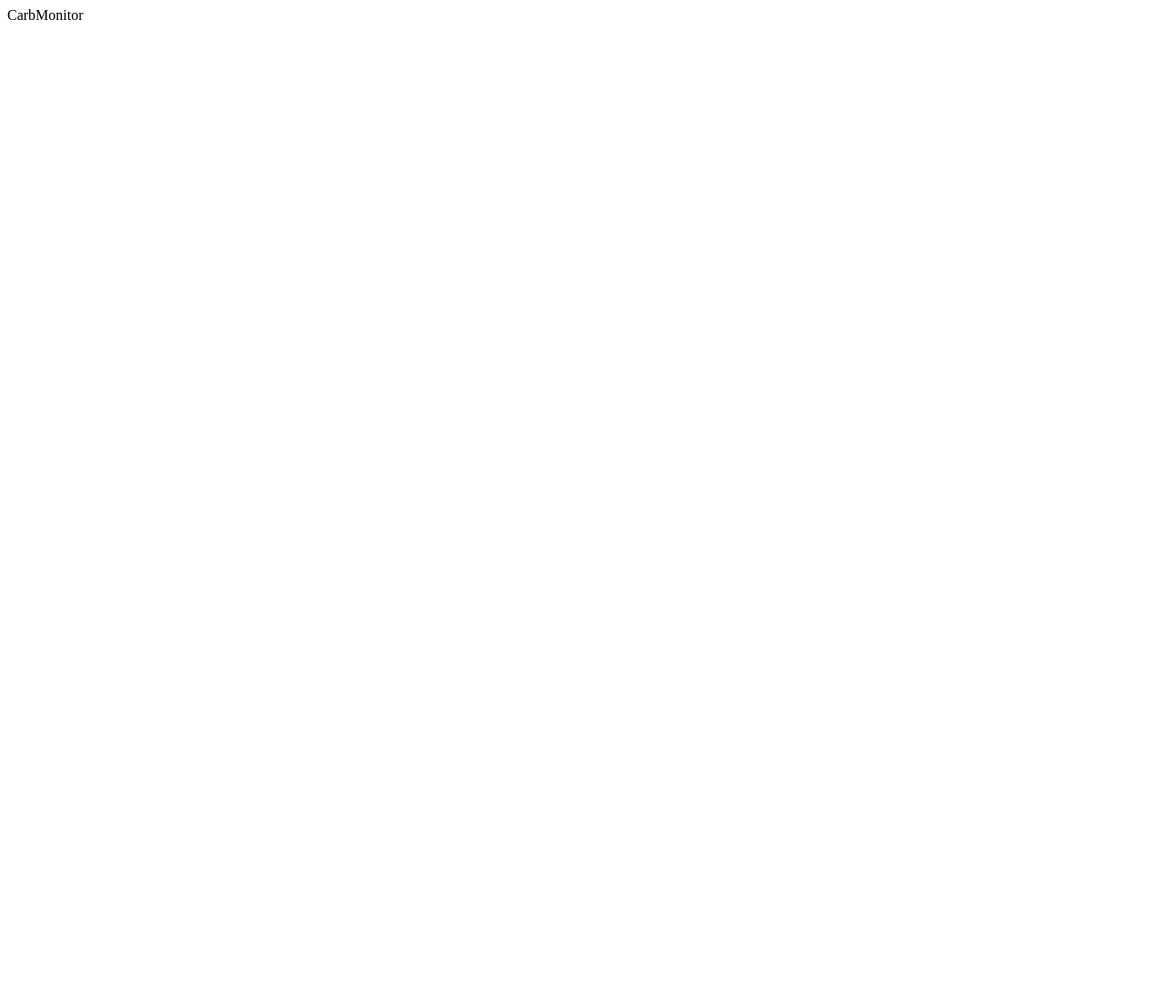
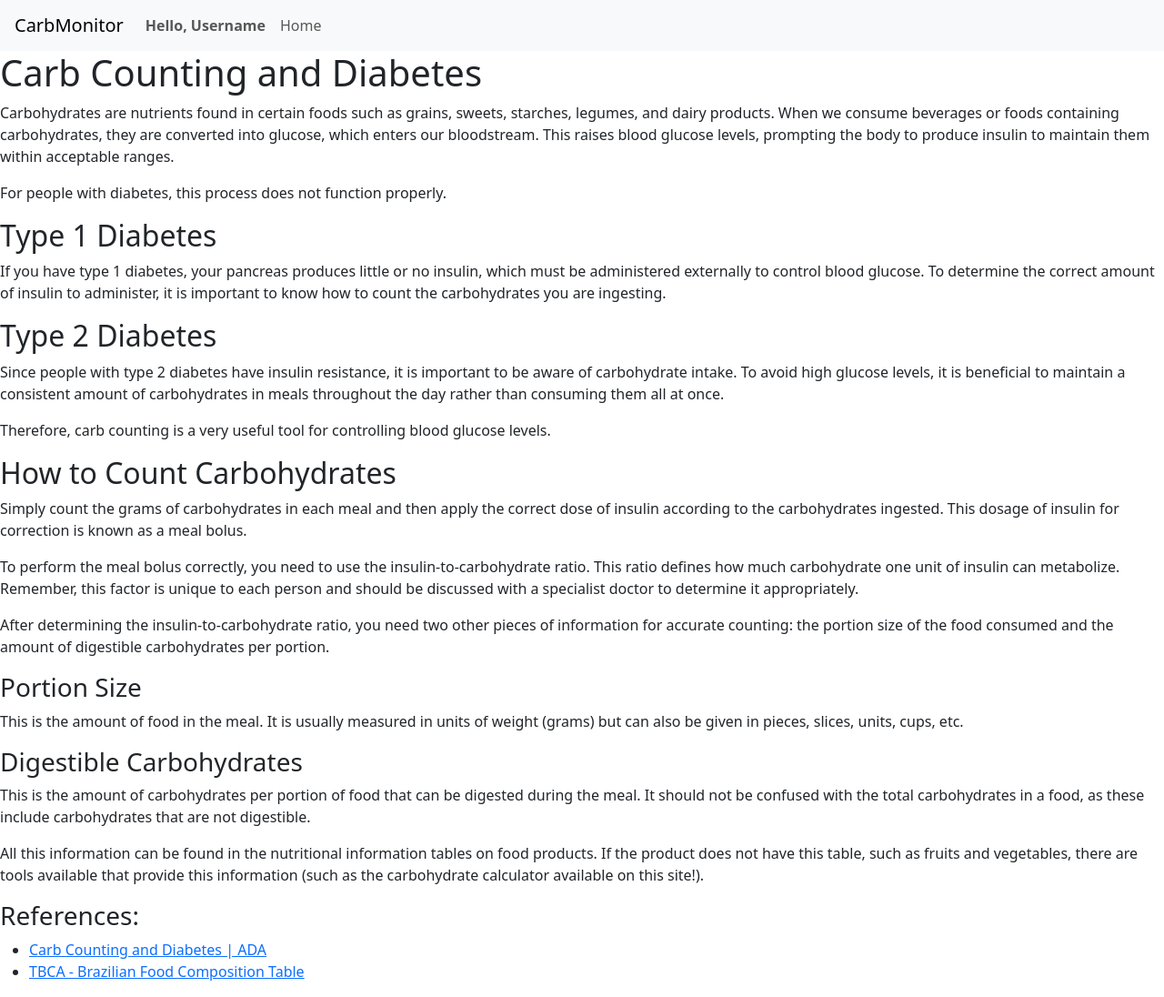
Before and after one commit to JadirXavier/CarbMonitor, a Django app: page / in a window 1280 px wide. Before the commit the page is almost empty. Shown: the whole page at 91% size. Before the commit the page ends 22 px from the top, so only its background shows below. Run offline with Django 5.2, Linux system fonts and the light colour scheme.

Commit message:
Added layout.html, fixed wrong urls

```diff
--- a/djangoapp/carbmonitor/templates/carbmonitor/index.html
+++ b/djangoapp/carbmonitor/templates/carbmonitor/index.html
@@ -1,11 +1,28 @@
-<!DOCTYPE html>
-<html lang="en">
-<head>
-    <meta charset="UTF-8">
-    <meta name="viewport" content="width=device-width, initial-scale=1.0">
-    <title>CarbMonitor</title>
-</head>
-<body>
-    CarbMonitor
-</body>
-</html>
+{% extends "carbmonitor/layout.html" %}
+
+{% block title %}Home{% endblock %}
+
+{% block body %}
+<h1>Carb Counting and Diabetes</h1>
+    <p>Carbohydrates are nutrients found in certain foods such as grains, sweets, starches, legumes, and dairy products. When we consume beverages or foods containing carbohydrates, they are converted into glucose, which enters our bloodstream. This raises blood glucose levels, prompting the body to produce insulin to maintain them within acceptable ranges.</p>
+    <p>For people with diabetes, this process does not function properly.</p>
+    <h2>Type 1 Diabetes</h2>
+    <p>If you have type 1 diabetes, your pancreas produces little or no insulin, which must be administered externally to control blood glucose. To determine the correct amount of insulin to administer, it is important to know how to count the carbohydrates you are ingesting.</p>
+    <h2>Type 2 Diabetes</h2>
+    <p>Since people with type 2 diabetes have insulin resistance, it is important to be aware of carbohydrate intake. To avoid high glucose levels, it is beneficial to maintain a consistent amount of carbohydrates in meals throughout the day rather than consuming them all at once.</p>
+    <p>Therefore, carb counting is a very useful tool for controlling blood glucose levels.</p>
+    <h2>How to Count Carbohydrates</h2>
+    <p>Simply count the grams of carbohydrates in each meal and then apply the correct dose of insulin according to the carbohydrates ingested. This dosage of insulin for correction is known as a meal bolus.</p>
+    <p>To perform the meal bolus correctly, you need to use the insulin-to-carbohydrate ratio. This ratio defines how much carbohydrate one unit of insulin can metabolize. Remember, this factor is unique to each person and should be discussed with a specialist doctor to determine it appropriately.</p>
+    <p>After determining the insulin-to-carbohydrate ratio, you need two other pieces of information for accurate counting: the portion size of the food consumed and the amount of digestible carbohydrates per portion.</p>
+    <h3>Portion Size</h3>
+    <p>This is the amount of food in the meal. It is usually measured in units of weight (grams) but can also be given in pieces, slices, units, cups, etc.</p>
+    <h3>Digestible Carbohydrates</h3>
+    <p>This is the amount of carbohydrates per portion of food that can be digested during the meal. It should not be confused with the total carbohydrates in a food, as these include carbohydrates that are not digestible.</p>
+    <p>All this information can be found in the nutritional information tables on food products. If the product does not have this table, such as fruits and vegetables, there are tools available that provide this information (such as the carbohydrate calculator available on this site!).</p>
+    <h3>References:</h3>
+    <ul>
+        <li><a href="https://diabetes.org/healthy-living/recipes-nutrition/understanding-carbs/carb-counting-and-diabetes">Carb Counting and Diabetes | ADA</a></li>
+        <li><a href="http://www.tbca.net.br/index.html">TBCA - Brazilian Food Composition Table</a></li>
+    </ul>
+{% endblock %}
--- /dev/null
+++ b/djangoapp/carbmonitor/templates/carbmonitor/layout.html
@@ -0,0 +1,31 @@
+{% load static %}
+
+<!DOCTYPE html>
+<html lang="en">
+    <head>
+        <title>{% block title %}CarbMonitor{% endblock %}</title>
+        <link href="https://cdn.jsdelivr.net/npm/bootstrap@5.3.3/dist/css/bootstrap.min.css" rel="stylesheet" integrity="sha384-QWTKZyjpPEjISv5WaRU9OFeRpok6YctnYmDr5pNlyT2bRjXh0JMhjY6hW+ALEwIH" crossorigin="anonymous">
+        <link href="{% static 'carbmonitor/styles.css' %}" rel="stylesheet">
+    </head>
+    <body>
+
+        <nav class="navbar navbar-expand-lg navbar-light bg-light px-3">
+            <a class="navbar-brand" href="#">CarbMonitor</a>
+            <div>
+              <ul class="navbar-nav mr-auto">
+                    <li class="nav-item">
+                        <a class="nav-link"><strong>Hello, Username</strong></a>
+                    </li>
+                <li class="nav-item">
+                  <a class="nav-link" href="{% url 'carbmonitor:index' %}">Home</a>
+                </li>
+              </ul>
+            </div>
+          </nav>
+
+        <div class="body">
+            {% block body %}
+            {% endblock %}
+        </div>
+    </body>
+</html>
--- a/djangoapp/carbmonitor/urls.py
+++ b/djangoapp/carbmonitor/urls.py
@@ -1,8 +1,8 @@
 from django.urls import path
-from carbmonitor.views import index
+from . import views
 
 app_name = 'carbmonitor'
 
 urlpatterns = [
-    path('', index, name="index"),
+    path('', views.index, name='index'),
 ]
--- a/djangoapp/carbmonitor/views.py
+++ b/djangoapp/carbmonitor/views.py
@@ -2,5 +2,5 @@ from django.shortcuts import render
 
 # Create your views here.
 
-def index(req):
-    return render(req,"carbmonitor/index.html")
+def index(request):
+    return render(request, "carbmonitor/index.html")
--- a/djangoapp/project/urls.py
+++ b/djangoapp/project/urls.py
@@ -18,11 +18,11 @@ Including another URLconf
 from django.conf import settings
 from django.conf.urls.static import static
 from django.contrib import admin
-from django.urls import path, include
+from django.urls import include, path
 
 urlpatterns = [
+    path('admin/', admin.site.urls),
     path('', include('carbmonitor.urls')),
-    path('admin/', admin.site.urls),
 ]
 
 
```
